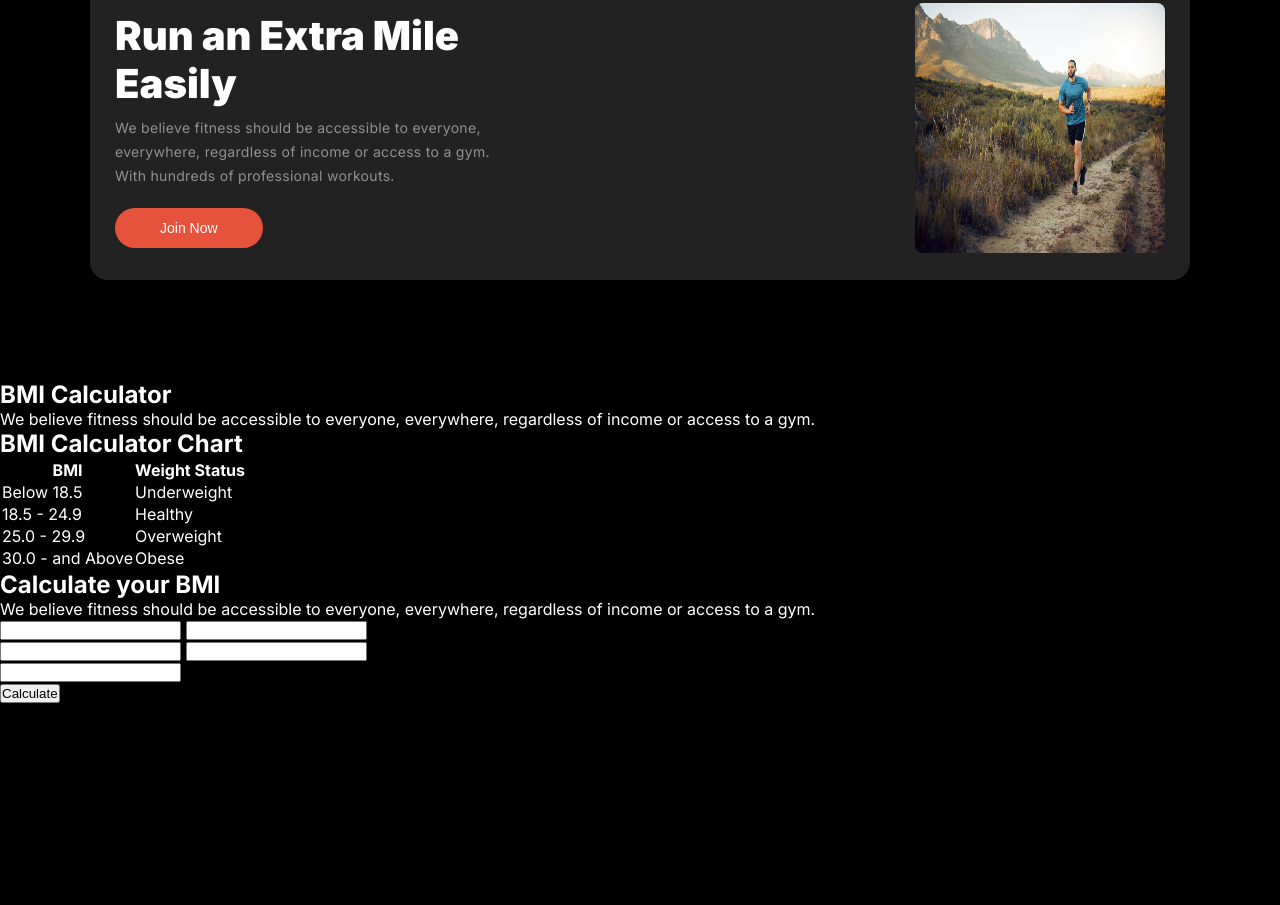
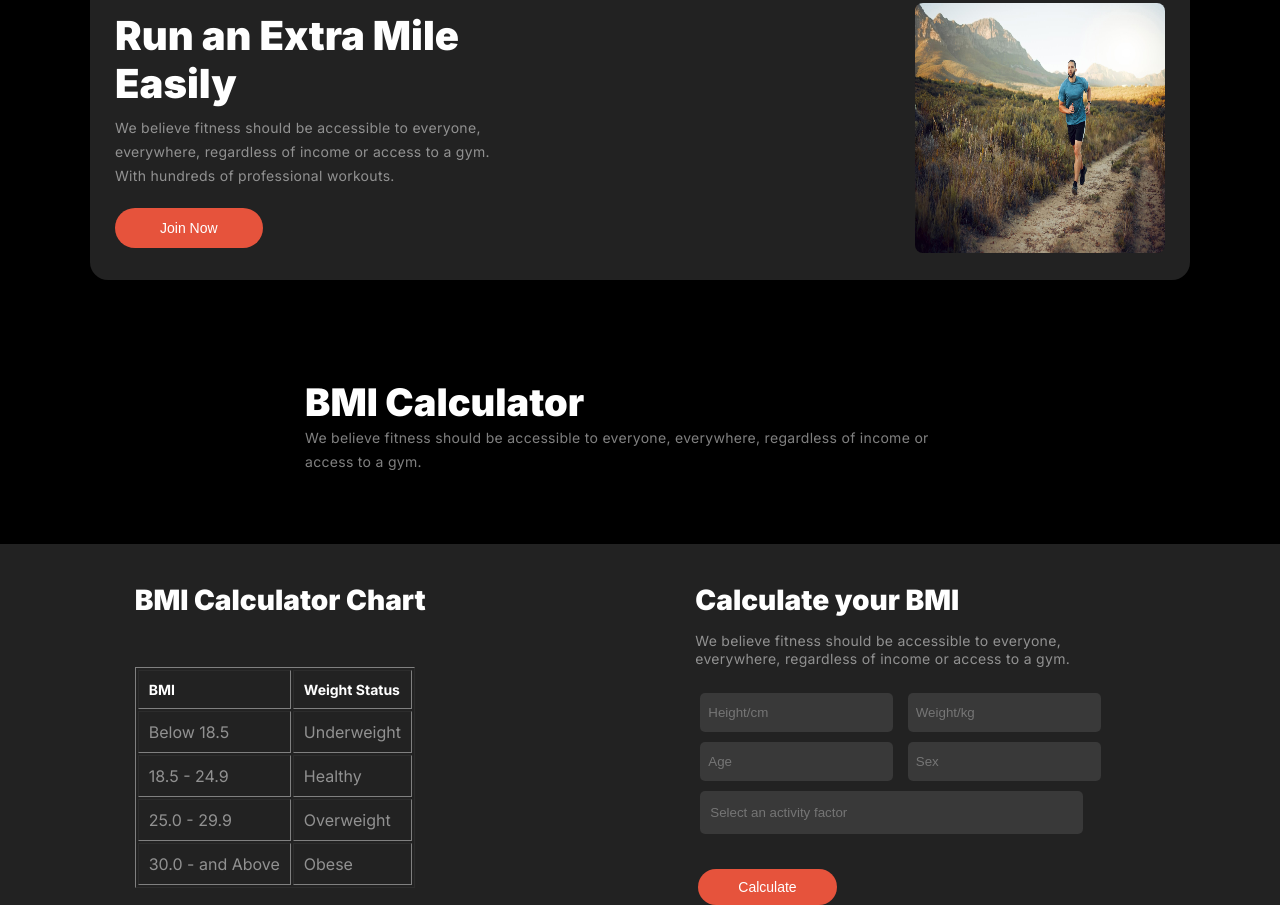
Before and after one commit to marufbilla1/assignment-second, a plain HTML site: page index.html in a window 1280 px wide. Shown: the part 1268-2173 px from the top of the page. Before the commit the page ends 1971 px from the top, so only its background shows below. Drawn offline with Linux system fonts and the light colour scheme.

Commit message:
bmi style done

```diff
--- a/index.css
+++ b/index.css
@@ -293,6 +293,116 @@ body {
 
 /* run section style end here */
 
+/* bmi section style start here */
+.bmi {
+
+}
+.bmi-content{
+    width: 670px;
+    margin: 0 auto;
+
+}
+
+.bmi-title {
+    margin-top: 20px;
+    font-size: 38px;
+    font-weight: 900;
+    line-height: 120%;
+    color: rgb(255, 255, 255);
+}
+
+.bmi-description {
+
+    color: rgba(255, 255, 255, 0.5);
+    font-size: 14px;
+    font-weight: 400;
+    line-height: 24px;
+    letter-spacing: 0.3px;
+}
+
+.bmi-division {
+    display: flex;
+    justify-content: space-around;
+    margin-top: 70px;
+    background: rgb(34, 34, 34);
+}
+
+.bmi-chart {
+    max-width: 500px;
+    margin-top: 40px;
+}
+
+.bmi-chart-title {
+    margin-bottom: 50px;
+    color: rgb(255, 255, 255);
+    font-size: 28px;
+    font-weight: 900;
+    line-height: 120%;
+    letter-spacing: 0%;
+}
+
+.bmi-chart th {
+    color: rgb(255, 255, 255);
+    font-size: 14px;
+    padding: 10px;
+    text-align: left;
+}
+
+.bmi-chart td {
+    color: rgba(255, 255, 255, 0.5);
+    padding: 10px;
+
+}
+
+.bmi-calculator {
+    max-width: 450px;
+    margin-top: 40px;
+}
+
+.bmi-calculator-title {
+    color: rgb(255, 255, 255);
+    font-size: 28px;
+    font-weight: 900;
+    line-height: 120%;
+    letter-spacing: 0%;
+}
+
+.bmi-calculator-description {
+    color: rgba(255, 255, 255, 0.5);
+    font-size: 14px;
+    font-weight: 400;
+    line-height: 18px;
+    letter-spacing: 0.3px;
+    margin-top: 15px;
+    margin-bottom: 20px;
+}
+
+.bmi-input input {
+    padding: 12px 8px;
+    border: none;
+    border-radius: 5px;
+    margin: 5px;
+    background: rgba(255, 255, 255, 0.1);
+}
+
+.bmi-input-comment input {
+    width: 363px;
+    padding: 14px 10px;
+    margin: 5px;
+    border: none;
+    border-radius: 5px;
+    background: rgba(255, 255, 255, 0.1);
+}
+
+.bmi-btn {
+    font-size: 14px;
+    color: white;
+    padding: 10px 40px;
+    margin: 30px 3px 0px 3px;
+    border-radius: 42px;
+    background: rgb(230, 83, 60);
+    border: none;
+}
 
 /* responsive media querry */
 @media screen and (max-width: 500px) {
@@ -384,20 +494,22 @@ body {
         margin-top: 20px;
     }
 
-    .run-content-title{
+    .run-content-title {
         font-weight: 30px;
     }
-    .run-content-description{
+
+    .run-content-description {
         margin-bottom: 10px;
     }
-    .run-btn{
+
+    .run-btn {
         width: 100%;
         margin-bottom: 25px;
     }
-    .run-image{
 
-    }
-    .run-image img{
+    .run-image {}
+
+    .run-image img {
         height: 250px;
         width: 300px;
     }
--- a/index.html
+++ b/index.html
@@ -102,12 +102,15 @@
         <!-- run section end here -->
 
         <section class="bmi">
-            <h1>BMI Calculator</h1>
-            <p>We believe fitness should be accessible to everyone, everywhere, regardless of income or access to a gym.</p>
+            <div class="bmi-content">
+                <h1 class="bmi-title">BMI Calculator</h1>
+                <p class="bmi-description">We believe fitness should be accessible to everyone, everywhere, regardless of
+                    income or access to a gym.</p>
+            </div>
             <div class="bmi-division">
                 <div class="bmi-chart">
                     <h2 class="bmi-chart-title">BMI Calculator Chart</h2>
-                    <table>
+                    <table border="1px">
                         <tr>
                             <th>BMI</th>
                             <th>Weight Status</th>
@@ -131,22 +134,21 @@
                     </table>
                 </div>
                 <div class="bmi-calculator">
-                    <h1>Calculate your BMI</h1>
-                    <p>We believe fitness should be accessible to everyone, everywhere, regardless of income or access to a gym. </p>
+                    <h1 class="bmi-calculator-title">Calculate your BMI</h1>
+                    <p class="bmi-calculator-description">We believe fitness should be accessible to everyone,
+                        everywhere, regardless of income or access to a gym. </p>
                     <form>
-                        <div>
-                            <input type="number">
-                            <input type="number">
+                        <div class="bmi-input">
+                            <input type="number" placeholder="Height/cm">
+                            <input type="number" placeholder="Weight/kg">
+                            <input type="number" placeholder="Age">
+                            <input type="number" placeholder="Sex">
                         </div>
-                        <div>
-                            <input type="number">
-                            <input type="number">
-                        </div>
-                        <div>
-                            <input type="text">
+                        <div class="bmi-input-comment">
+                            <input type="text" placeholder="Select an activity factor">
                         </div>
                     </form>
-                    <button>Calculate</button>
+                    <button class="bmi-btn">Calculate</button>
                 </div>
             </div>
         </section>
```
